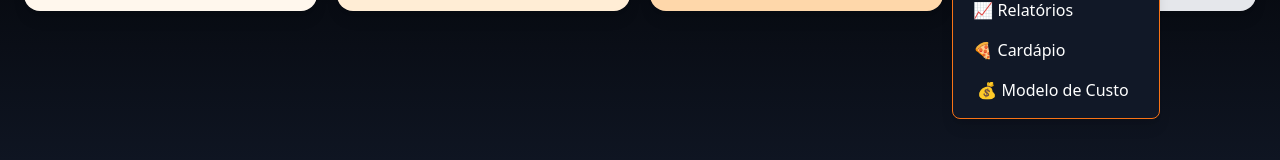
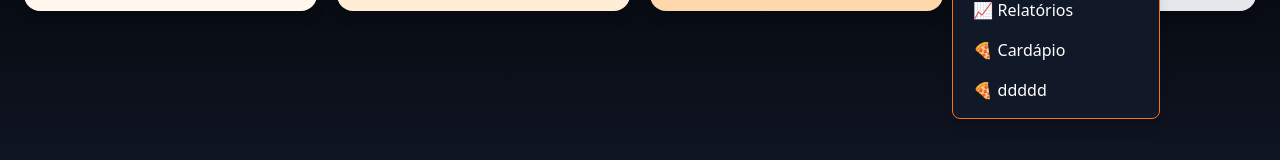
Before and after one commit to lglducci/site-admin-delivery, a React (Vite) app: page /dashboard in a window 1280 px wide. Both pictures are taken after a click on the button "⚙️ Configurações". Shown: the part 188-348 px from the top of the page. Built offline with nearby package versions, Linux system fonts and the light colour scheme.

Commit message:
Update Dashboard.jsx

```diff
--- a/src/pages/Dashboard.jsx
+++ b/src/pages/Dashboard.jsx
@@ -220,12 +220,13 @@ export default function Dashboard() {
 
                 {/* 👉 NOVO ITEM - Modelo de Custo */}
 
-              <button
-                   onClick={() => window.open("/pizza-modelo", "_self")}
-                   className="w-full text-left px-4 py-2 hover:bg-orange-600 rounded transition"
-                 >
-                   💰 Modelo de Custo
-                 </button>
+                    <button
+                  onClick={() => window.open("/pizza-modelo", "_self")}
+                  className="w-full text-left px-3 py-2 hover:bg-orange-600 rounded transition"
+                >
+                  🍕 ddddd
+                </button>
+
 
 
               </div>
```
